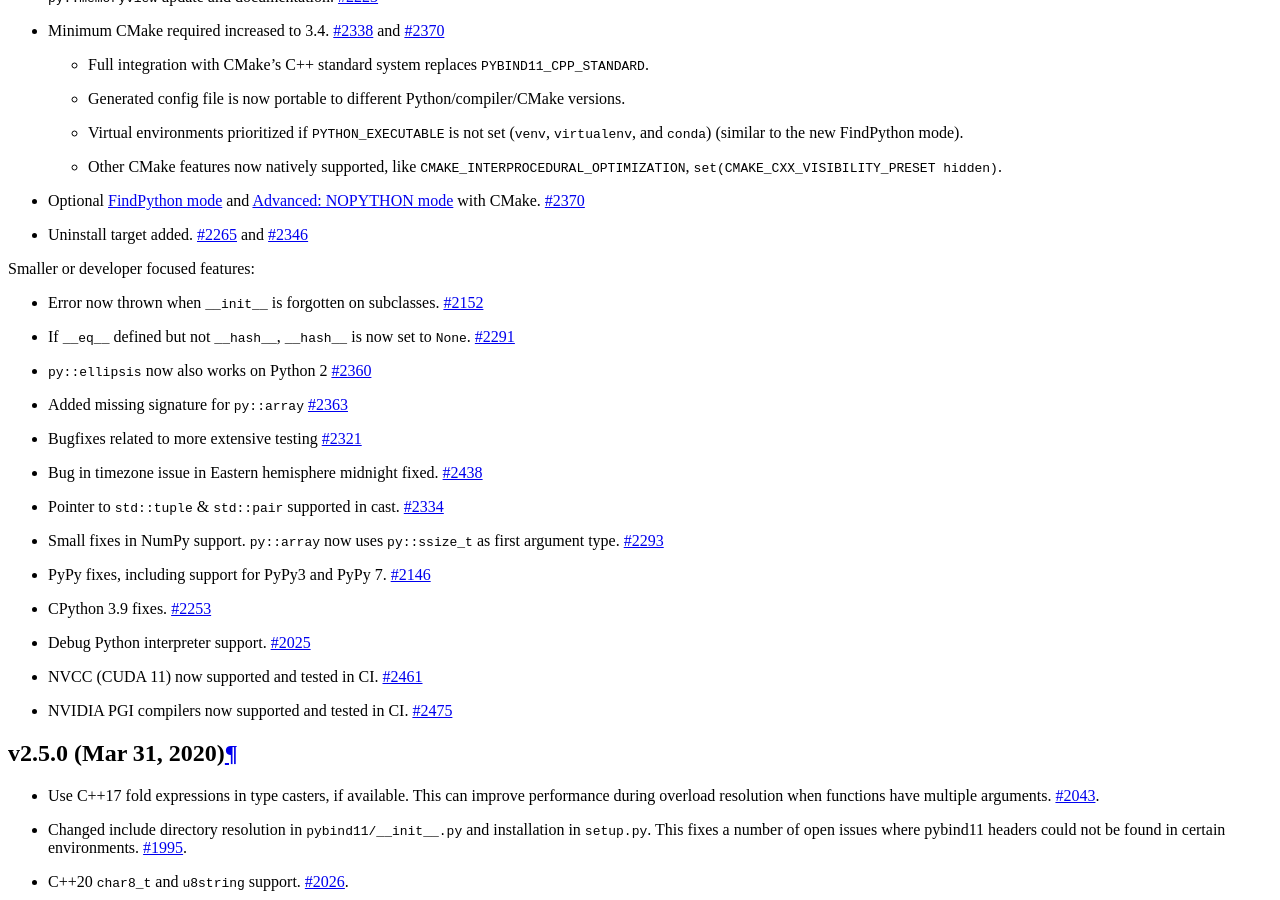
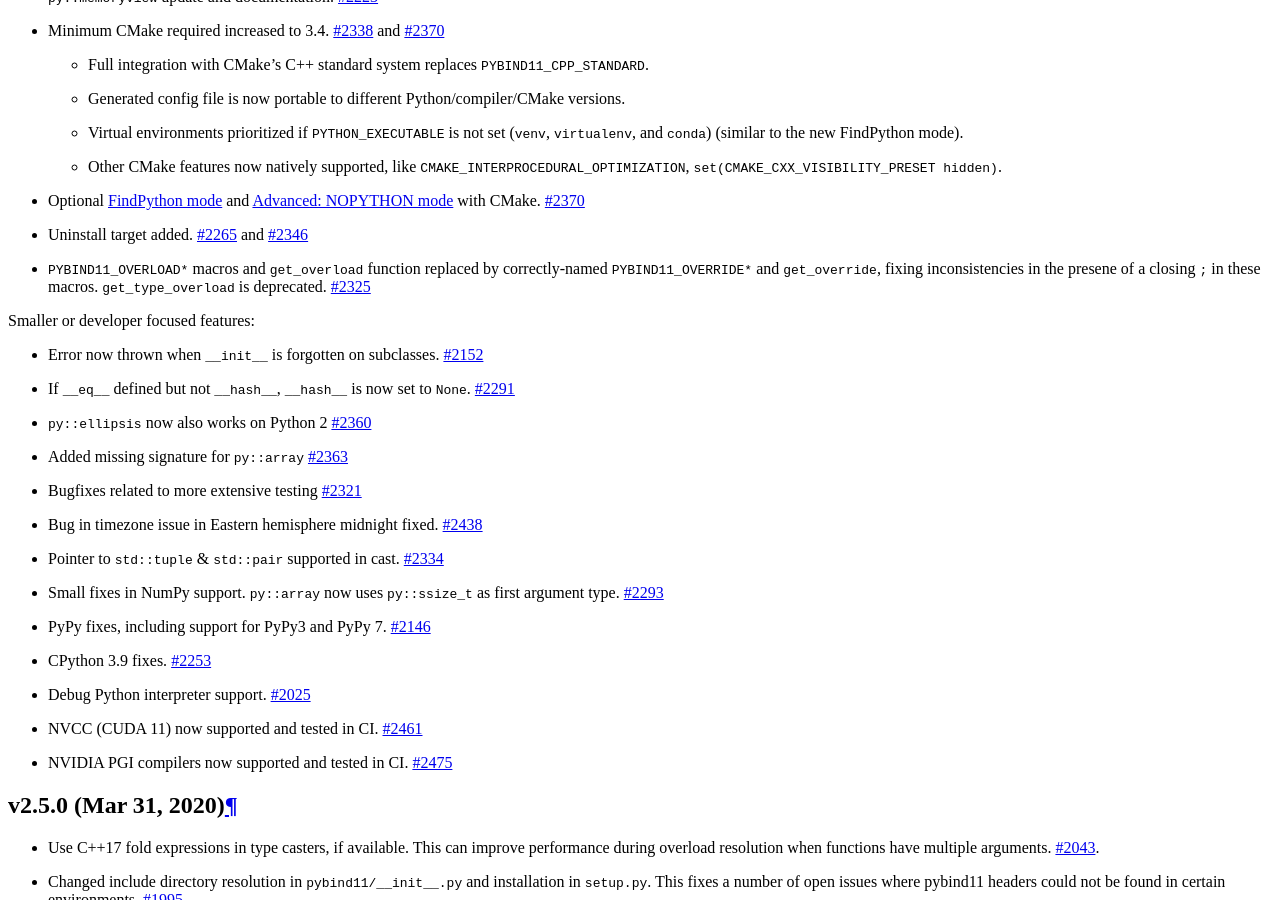
Before and after one commit to pybind/pybind11, a Sphinx documentation site: the page built from docs/changelog.rst, in a window 1280 px wide and 900 px high, scrolled down 1609 px. Built offline with Sphinx 7.4.7 and the Read the Docs theme 2.0.0, drawn with Linux system fonts in a browser that asks for light colours.

Commit message:
Add note to changelog and upgrade guide

```diff
--- a/docs/changelog.rst
+++ b/docs/changelog.rst
@@ -61,6 +61,12 @@
 * Uninstall target added.
   `#2265 <https://github.com/pybind/pybind11/pull/2265>`_ and
   `#2346 <https://github.com/pybind/pybind11/pull/2346>`_
+
+* ``PYBIND11_OVERLOAD*`` macros and ``get_overload`` function replaced by
+  correctly-named ``PYBIND11_OVERRIDE*`` and ``get_override``, fixing
+  inconsistencies in the presene of a closing ``;`` in these macros.
+  ``get_type_overload`` is deprecated.
+  `#2325 <https://github.com/pybind/pybind11/pull/2325>`_
 
 Smaller or developer focused features:
 
--- a/docs/upgrade.rst
+++ b/docs/upgrade.rst
@@ -20,6 +20,10 @@
 If ``__eq__`` defined but not ``__hash__``, ``__hash__`` is now set to
 ``None``, as in normal CPython. You should add ``__hash__`` if you intended the
 class to be hashable, possibly using the new ``py::hash`` shortcut.
+
+Usage of the ``PYBIND11_OVERLOAD*`` macros and ``get_overload`` function should
+be replaced by ``PYBIND11_OVERRIDE*`` and ``get_override``. In the future, the
+old macros may be deprecated and removed.
 
 CMake support:
 --------------
```
